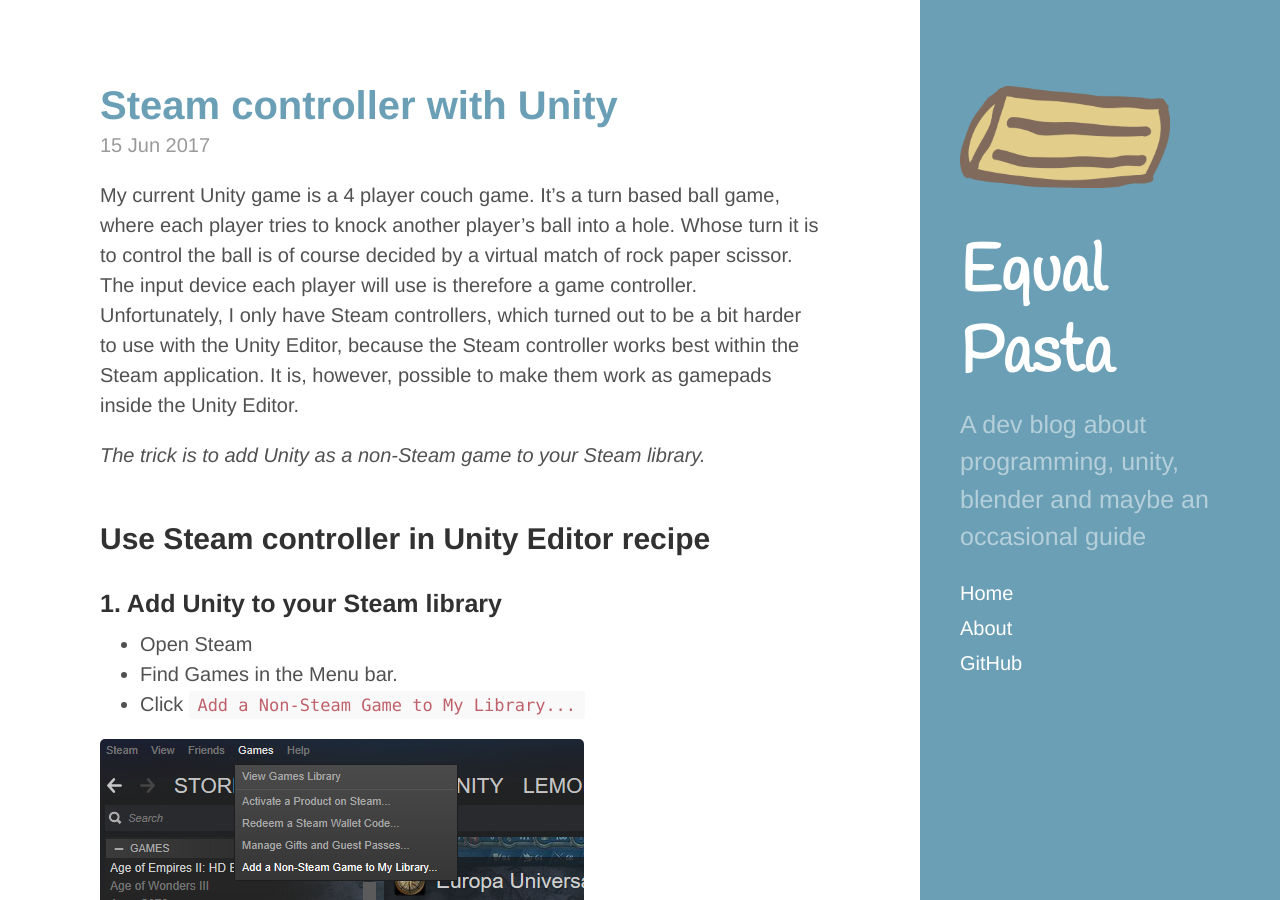
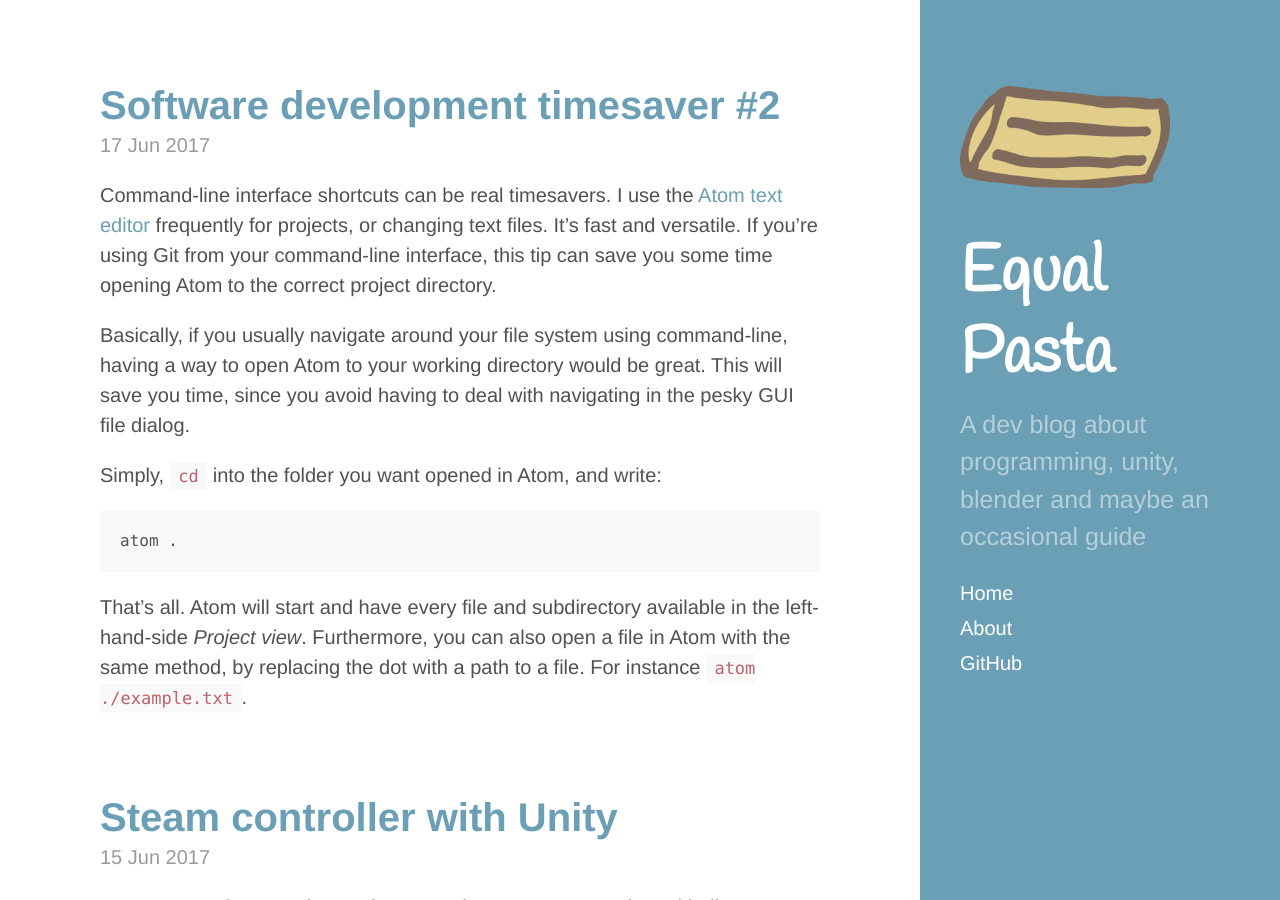
Before and after one commit to EqualPasta/blog, a Jekyll site: the page built from index.html, in a window 1280 px wide and 900 px high. Built offline with Jekyll 4.4.1, drawn with Linux system fonts in a browser that asks for light colours; the list of posts is cut into pages by our own code; some of the changed text lies outside the part shown.

Commit message:
Post with SD tip 2

````diff
--- a/_posts/2017/2017-06-14-software-development-timesaver-tip-1.markdown
+++ b/_posts/2017/2017-06-14-software-development-timesaver-tip-1.markdown
@@ -1,6 +1,6 @@
 ---
 layout: post
-title: 'Software development timesaver tip #1'
+title: 'Software development timesaver #1'
 date: '2017-06-14 18:16'
 ---
 
--- /dev/null
+++ b/_posts/2017/2017-06-17-sotware-development-timesaver-2.markdown
@@ -0,0 +1,16 @@
+---
+layout: post
+title: 'Software development timesaver #2'
+date: '2017-06-17 12:55'
+---
+
+Command-line interface shortcuts can be real timesavers. I use the [Atom text editor](https://atom.io/) frequently for projects, or changing text files. It's fast and versatile. If you're using Git from your command-line interface, this tip can save you some time opening Atom to the correct project directory.
+
+Basically, if you usually navigate around your file system using command-line, having a way to open Atom to your working directory would be great. This will save you time, since you avoid having to deal with navigating in the pesky GUI file dialog.
+
+Simply, `cd` into the folder you want opened in Atom, and write:
+```
+atom .
+```
+
+That's all. Atom will start and have every file and subdirectory available in the left-hand-side *Project view*. Furthermore, you can also open a file in Atom with the same method, by replacing the dot with a path to a file. For instance `atom ./example.txt`.
````
